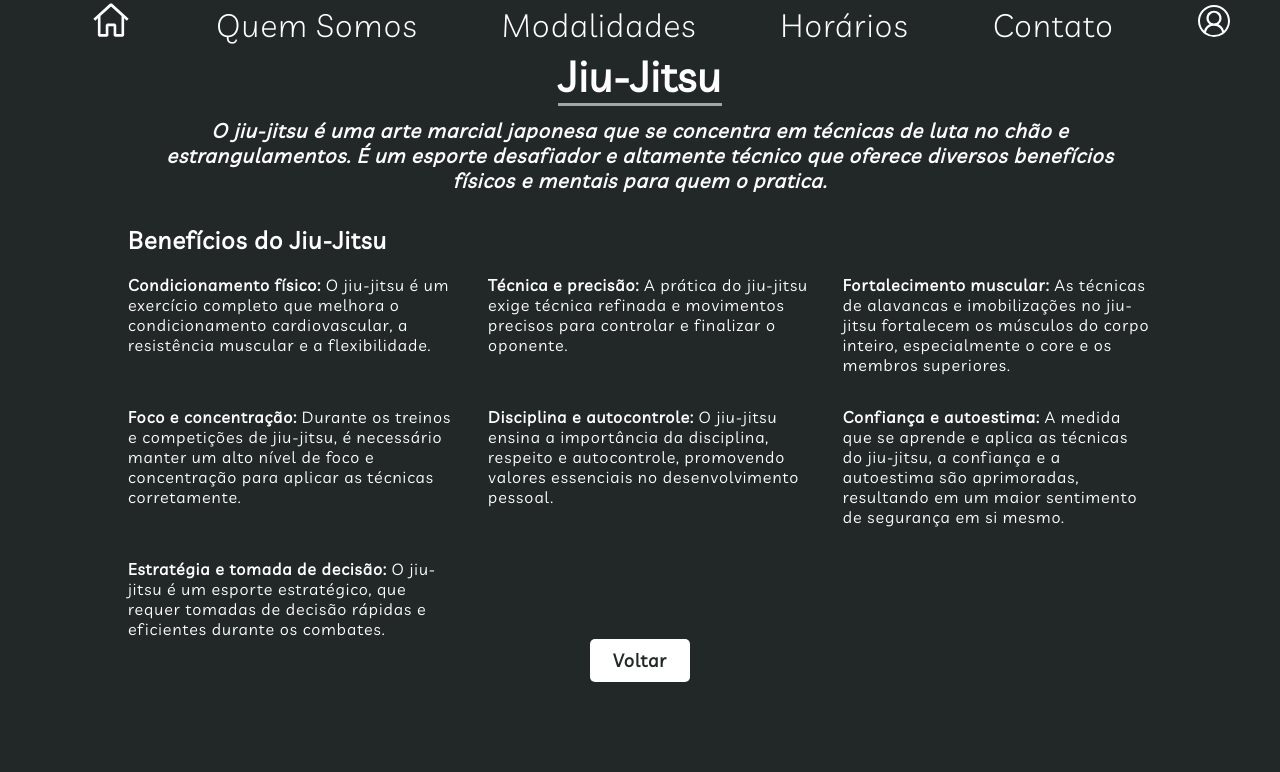
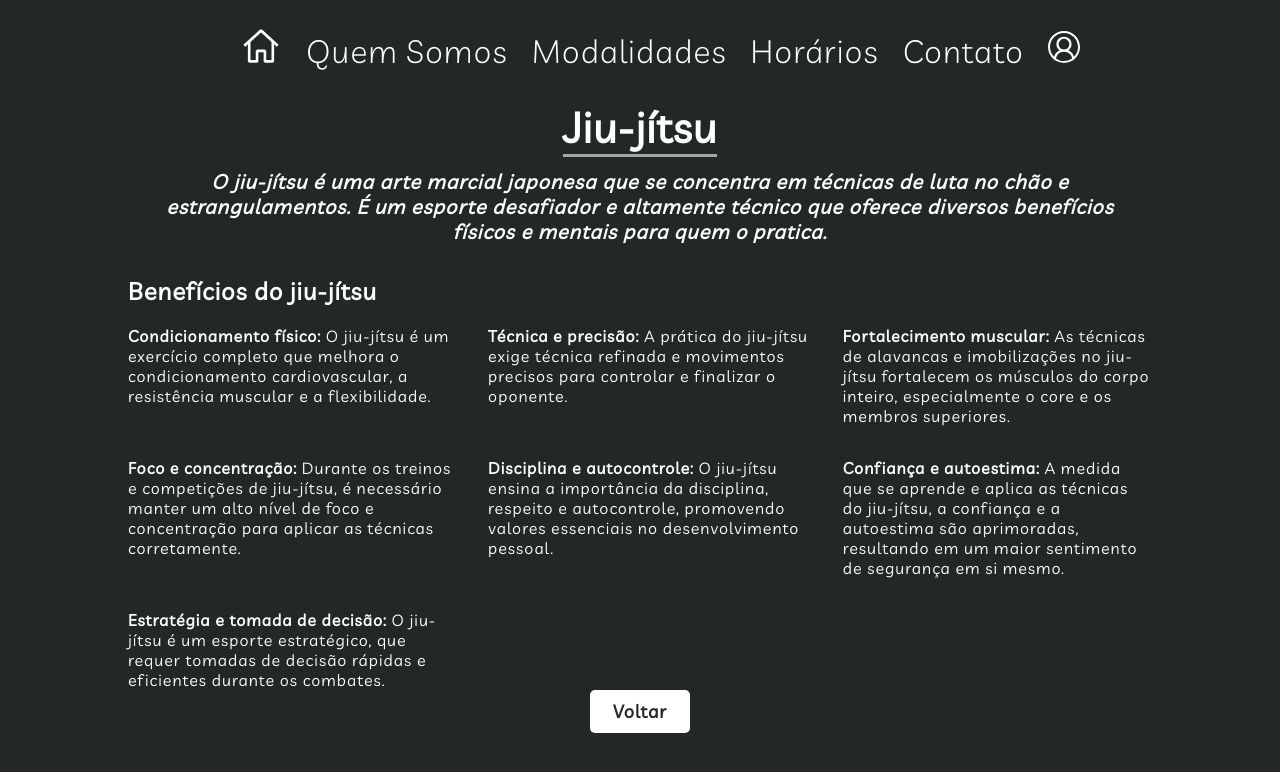
Before and after one commit to Alfafis/Projeto_Armani, a React (Vite) app in the folder web/: page /modality in a window 1280 px wide. Both pictures are taken after a click on the element "Jiu-Jítsu". Shown: the top 772 px of the page. Built offline with nearby package versions, Linux system fonts and the light colour scheme.

Commit message:
implements responsive layout

```diff
--- a/web/src/components/navbar/style.css
+++ b/web/src/components/navbar/style.css
@@ -1,15 +1,15 @@
-/* .navbar {
-    justify-content: center;
-    padding-bottom: 100px;
-    padding: 2rem 0;
-    display: flex;
-  } */
+.navbar {
+  justify-content: center;
+  padding-bottom: 100px;
+  padding: 1.6rem 0;
+  display: flex;
+}
 
 .navbar ul.web-navbar {
   display: flex;
   margin: 0 8px;
   align-items: center;
-  justify-content: space-around;
+  justify-content: center;
 }
 
 .navbar ul.mobile-navbar {
@@ -51,6 +51,12 @@
 }
 
 @media screen and (max-width: 768px) {
+  .navbar {
+    display: unset;
+    padding: 1.6rem 0;
+    padding-bottom: 100px;
+  }
+
   div.navbar ul {
     display: block;
   }
@@ -67,6 +73,5 @@
     display: flex;
     justify-content: flex-end;
     align-items: center;
-    /* width: 100%; */
   }
 }
--- a/web/src/index.css
+++ b/web/src/index.css
@@ -23,8 +23,3 @@ a {
 ul {
   list-style-type: none;
 }
-
-aside {
-  /* height: fit-content; */
-  margin-bottom: 24px;
-}
--- a/web/src/pages/contact/index.tsx
+++ b/web/src/pages/contact/index.tsx
@@ -31,7 +31,7 @@ const Contact = () => {
               background: 'blue',
             }}
           />
-          <span>(31)98353-6211</span>
+          <span>(31) 98353-6211</span>
         </a>
         <a
           href="https://wa.me/5522989652365"
@@ -52,8 +52,8 @@ const Contact = () => {
       </div>
       <div className="label">
         <label>
-          Localização: Av. Professor José Maurício, 381 - Lindéia, Belo
-          Horizonte - MG, 32400-000
+          Av. Professor José Maurício, 381 - Lindéia, Belo Horizonte - MG,
+          32400-000
         </label>
       </div>
     </aside>
--- a/web/src/pages/contact/style.css
+++ b/web/src/pages/contact/style.css
@@ -9,7 +9,7 @@ aside.contact {
 .contact .label {
   display: flex;
   width: 100%;
-  justify-content: flex-end;
+  justify-content: center;
 }
 .contact .label label {
  padding: 0 24px 0 0;
@@ -58,5 +58,4 @@ aside.contact {
   .contact .label label {
     width: 100%;
   }
-  display: none;
 }
--- a/web/src/pages/modality/index.tsx
+++ b/web/src/pages/modality/index.tsx
@@ -23,7 +23,7 @@ function Modality() {
           </Card>
           <Card onClick={() => SetStep(2)}>
             <p>Jiu-Jítsu</p>
-            <img src={bg_modalidade_jiu} alt="modalidade de jiu-jítsu" />
+            <img src={bg_modalidade_jiu} alt="modalidade de jiu-jitsu" />
           </Card>
         </aside>
       )}
@@ -92,49 +92,49 @@ function Modality() {
 
       {step === 2 && (
         <aside className="modality jiu">
-          <h1>Jiu-Jitsu</h1>
+          <h1>Jiu-jítsu</h1>
           <div>
             <p>
-              O jiu-jitsu é uma arte marcial japonesa que se concentra em
+              O jiu-jítsu é uma arte marcial japonesa que se concentra em
               técnicas de luta no chão e estrangulamentos. É um esporte
               desafiador e altamente técnico que oferece diversos benefícios
               físicos e mentais para quem o pratica.
             </p>
-            <h2>Benefícios do Jiu-Jitsu</h2>
+            <h2>Benefícios do jiu-jítsu</h2>
             <ul>
               <li>
-                <strong>Condicionamento físico:</strong> O jiu-jitsu é um
+                <strong>Condicionamento físico:</strong> O jiu-jítsu é um
                 exercício completo que melhora o condicionamento cardiovascular,
                 a resistência muscular e a flexibilidade.
               </li>
               <li>
-                <strong>Técnica e precisão:</strong> A prática do jiu-jitsu
+                <strong>Técnica e precisão:</strong> A prática do jiu-jítsu
                 exige técnica refinada e movimentos precisos para controlar e
                 finalizar o oponente.
               </li>
               <li>
                 <strong>Fortalecimento muscular:</strong> As técnicas de
-                alavancas e imobilizações no jiu-jitsu fortalecem os músculos do
+                alavancas e imobilizações no jiu-jítsu fortalecem os músculos do
                 corpo inteiro, especialmente o core e os membros superiores.
               </li>
               <li>
                 <strong>Foco e concentração:</strong> Durante os treinos e
-                competições de jiu-jitsu, é necessário manter um alto nível de
+                competições de jiu-jítsu, é necessário manter um alto nível de
                 foco e concentração para aplicar as técnicas corretamente.
               </li>
               <li>
-                <strong>Disciplina e autocontrole:</strong> O jiu-jitsu ensina a
+                <strong>Disciplina e autocontrole:</strong> O jiu-jítsu ensina a
                 importância da disciplina, respeito e autocontrole, promovendo
                 valores essenciais no desenvolvimento pessoal.
               </li>
               <li>
                 <strong>Confiança e autoestima:</strong> A medida que se aprende
-                e aplica as técnicas do jiu-jitsu, a confiança e a autoestima
+                e aplica as técnicas do jiu-jítsu, a confiança e a autoestima
                 são aprimoradas, resultando em um maior sentimento de segurança
                 em si mesmo.
               </li>
               <li>
-                <strong>Estratégia e tomada de decisão:</strong> O jiu-jitsu é
+                <strong>Estratégia e tomada de decisão:</strong> O jiu-jítsu é
                 um esporte estratégico, que requer tomadas de decisão rápidas e
                 eficientes durante os combates.
               </li>
--- a/web/src/pages/schedule/style.css
+++ b/web/src/pages/schedule/style.css
@@ -31,7 +31,6 @@
   background-color: #E2EFDA;
   font-weight: bold;
   color: black;
-  cursor: pointer;
   transition: all 0.25s linear;
 }
 
--- a/web/src/style.ts
+++ b/web/src/style.ts
@@ -4,11 +4,16 @@ import Teacher from './assets/images//bg_fundo_teacher.png';
 
 export const Container = styled.div`
   display: flex;
-  place-content: center;
-  width: 100%;
-  min-height: 600px;
+  justify-content: center;
+  align-items: center;
   height: fit-content;
   margin-bottom: 24px;
+  min-height: 600px;
+  width: 100%;
+
+  @media (max-width: 768px) {
+    align-items: flex-start;
+  }
 `;
 
 export const GlobalStyle = createGlobalStyle`
```
